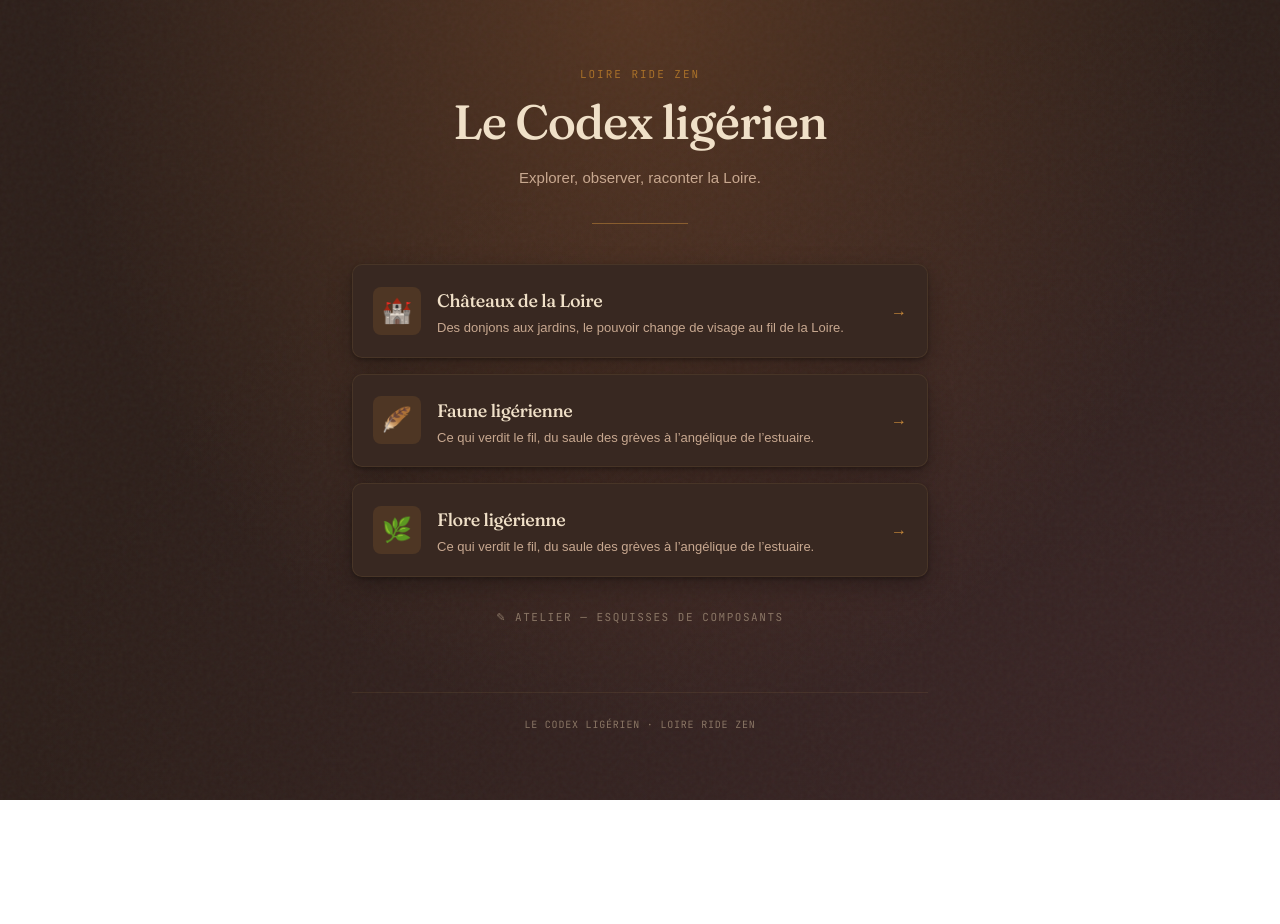
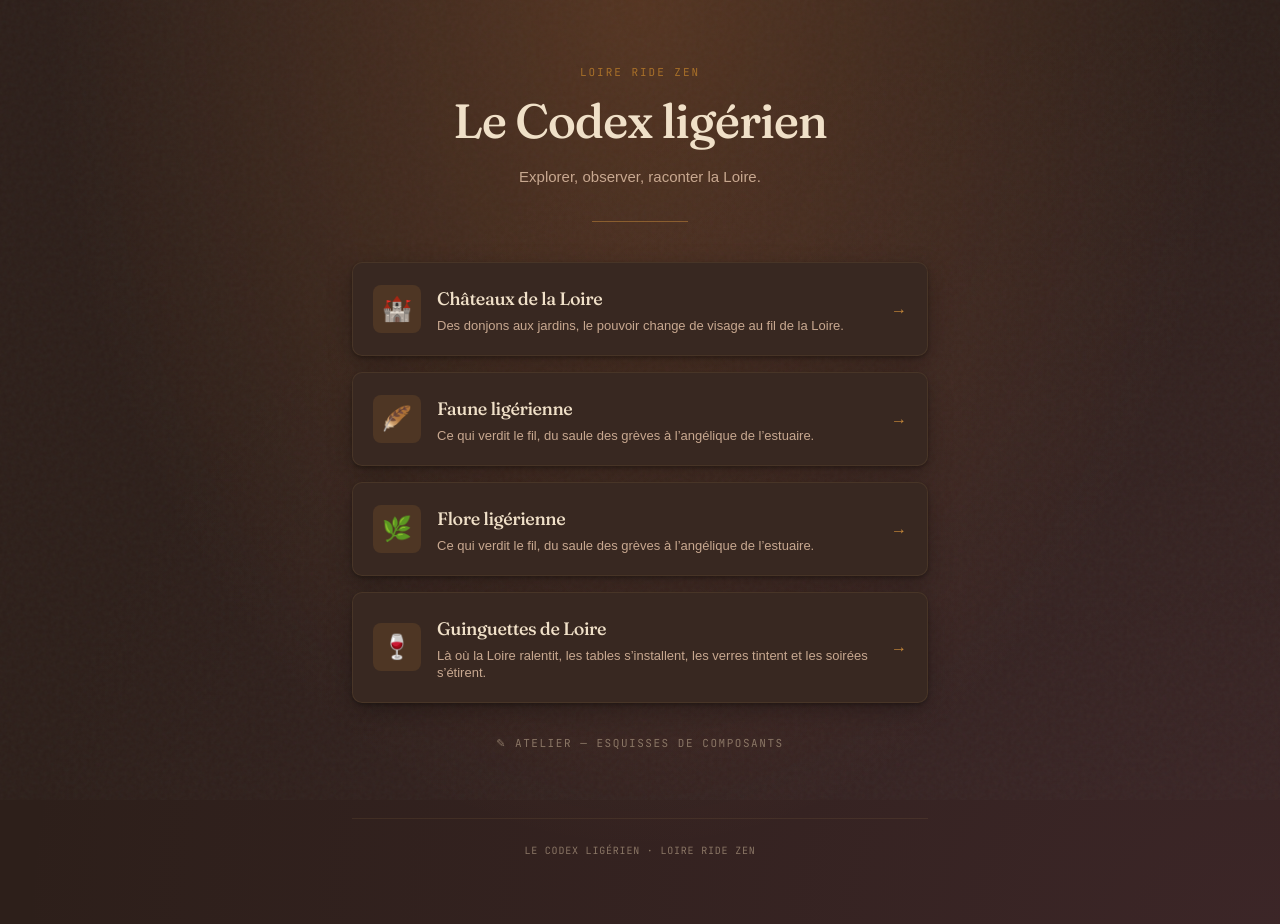
Before and after one commit to iamjulienjulien/loireridezen-codex, a Next.js app: page / in a window 1280 px wide. Before the commit the page ends 800 px from the top, so only its background shows below. Built offline with nearby package versions, Linux system fonts and the light colour scheme.

Commit message:
[LRZ-CODEX] [WIP] 📠 data > register Loire guinguettes index > 🤠 Julien

```diff
--- a/src/registry/indexes.ts
+++ b/src/registry/indexes.ts
@@ -105,7 +105,26 @@ export const INDEXES = [
         etat: "publie",
         env: ["development", "production"],
     },
-
+    {
+        slug: "guinguettes",
+        href: "/guinguettes",
+        mark: "🍷",
+        label: "Guinguettes",
+        eyebrow: "Index",
+        title: "Guinguettes de Loire",
+        description:
+            "Là où la Loire ralentit, les tables s’installent, les verres tintent et les soirées s’étirent.",
+        accent: "#c46a4b",
+        color: "brique",
+        presentation_md:
+            "Nées au bord des rivières, les guinguettes ont longtemps été des refuges de liberté. On y venait danser, partager un repas simple ou regarder passer les bateaux, loin du rythme des villes.\n\nLe long de la Loire, chacune raconte une manière différente d’habiter le fleuve. Certaines vivent au pied d’un château, d’autres s’abritent sous les peupliers ou s’ouvrent directement sur les bancs de sable. Toutes cultivent une même idée : prendre le temps.\n\nAujourd’hui encore, elles prolongent cette tradition. Cuisine locale, concerts, couchers de soleil, rencontres et départs à vélo s’y croisent naturellement. Elles sont devenues des haltes autant que des destinations.",
+        presentationFooter:
+            "**Cet index rassemble les guinguettes qui rythment les rives ligériennes. Chaque adresse est présentée à travers son cadre, son ambiance, sa cuisine, ses animations et son lien avec le fleuve.**",
+        footerNote: "guinguettes et haltes conviviales du Val de Loire",
+        dataFile: "guinguette.json",
+        etat: "publie",
+        env: ["development"],
+    },
     {
         slug: "vignobles",
         href: "/vignobles",
```
